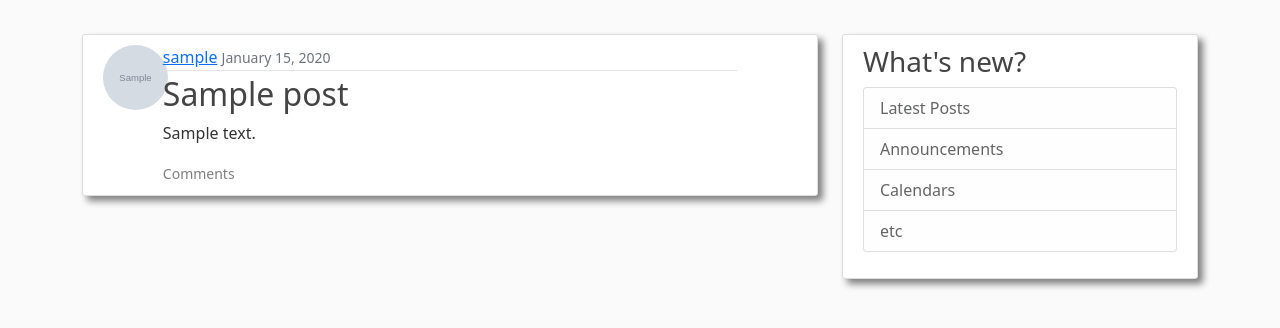
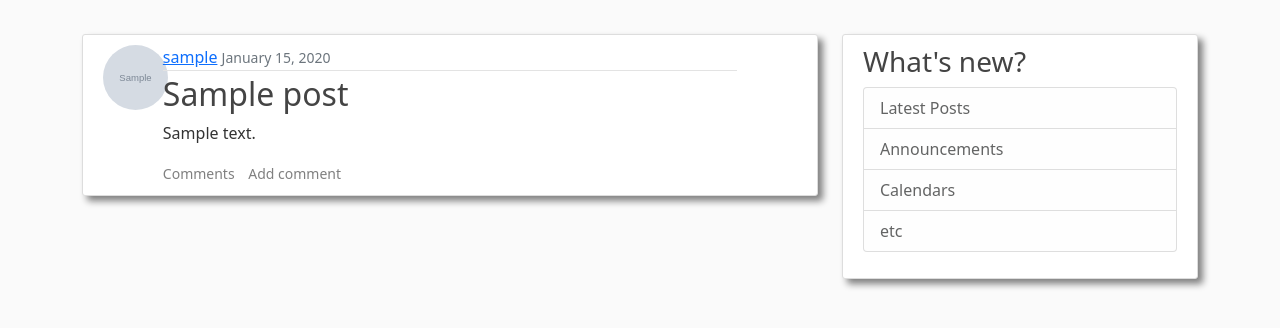
Before and after one commit to JackPadalino/BlogApp, a Django app: page / in a window 1280 px wide. Shown: the part 56-384 px from the top of the page. Run offline with Django 4.2, Linux system fonts and the light colour scheme; tables that the repository leaves empty hold one stand-in row (values such as "Sample post"); grey boxes marked "Sample" are stand-in pictures.

Commit message:
Added comment links to all blog posts

```diff
--- a/blog/static/blog/main.css
+++ b/blog/static/blog/main.css
@@ -91,3 +91,9 @@ body {
   .account-heading {
     font-size: 2.5rem;
   }
+
+  .comment-link{
+    color:grey !important;
+    text-decoration:None;
+    margin-right:10px;
+  }
--- a/blog/templates/blog/home.html
+++ b/blog/templates/blog/home.html
@@ -19,7 +19,8 @@
                         <p class="article-content">{{ post.content }}</p>
                     </div>
                     <small class='text-muted'>
-                        <a style='color:grey; text-decoration:None;' href="#">Comments</a>
+                        <a class='comment-link' href="#">Comments</a>
+                        <a class='comment-link' href="#">Add comment</a>
                     </small>
                 </div>
             </div>
```
